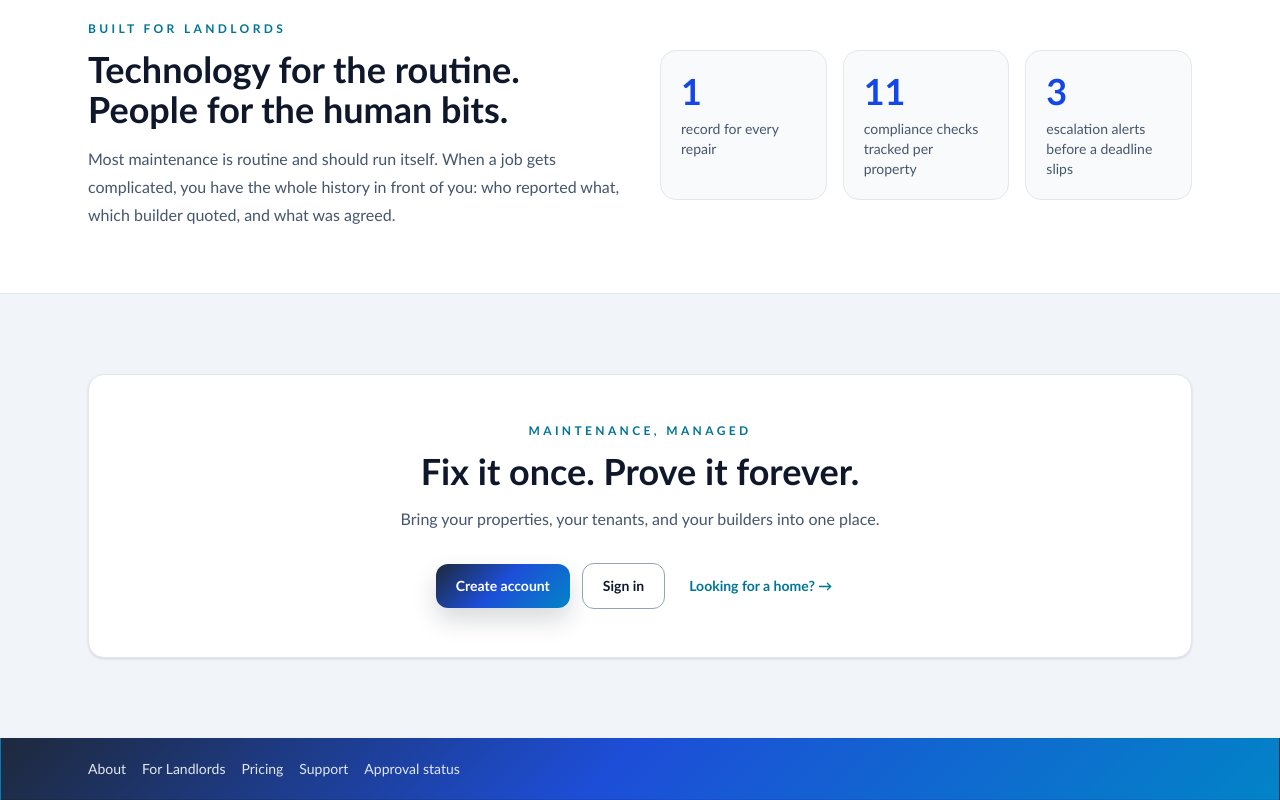
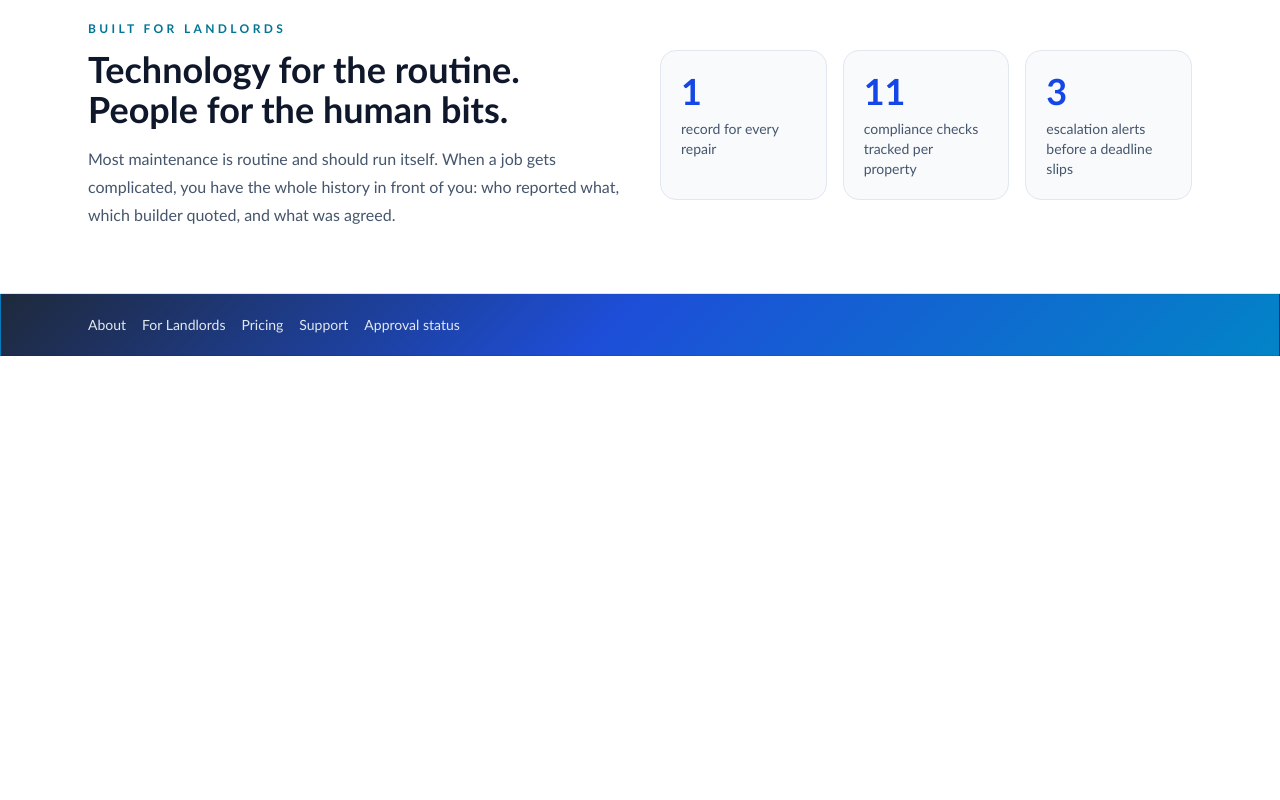
Before and after one commit to soldev22/rentsimplev2, a Next.js app: page / in a window 1280 px wide. Shown: the part 2619-3419 px from the top of the page. After the commit the page ends 2975 px from the top, so only its background shows below. Built offline with nearby package versions, Linux system fonts and the light colour scheme; no server answers.

Commit message:
v2 LAndlord page

```diff
--- a/app/page.tsx
+++ b/app/page.tsx
@@ -210,25 +210,6 @@ export default function HomePage() {
           </dl>
         </div>
       </section>
-
-      <section className="mx-auto max-w-6xl px-6 py-16 md:py-20">
-        <div className="rounded-2xl border border-slate-200 bg-white p-8 text-center shadow-sm md:p-12">
-          <p className="text-xs font-semibold uppercase tracking-[0.28em] text-cyan-700">Maintenance, managed</p>
-          <h2 className="mt-3 text-3xl font-bold text-slate-900 sm:text-4xl">Fix it once. Prove it forever.</h2>
-          <p className="mt-4 text-slate-600">Bring your properties, your tenants, and your builders into one place.</p>
-          <div className="mt-8 flex flex-col items-stretch justify-center gap-3 sm:flex-row sm:items-center">
-            <Link href="/login?mode=register" className="brand-button rounded-xl px-5 py-3 text-sm font-semibold">
-              Create account
-            </Link>
-            <Link href="/login" className="brand-outline-button rounded-xl px-5 py-3 text-sm font-semibold">
-              Sign in
-            </Link>
-            <Link href="/properties" className="px-3 py-3 text-sm font-semibold text-cyan-700 hover:text-cyan-900">
-              Looking for a home? →
-            </Link>
-          </div>
-        </div>
-      </section>
     </div>
   )
 }
```
